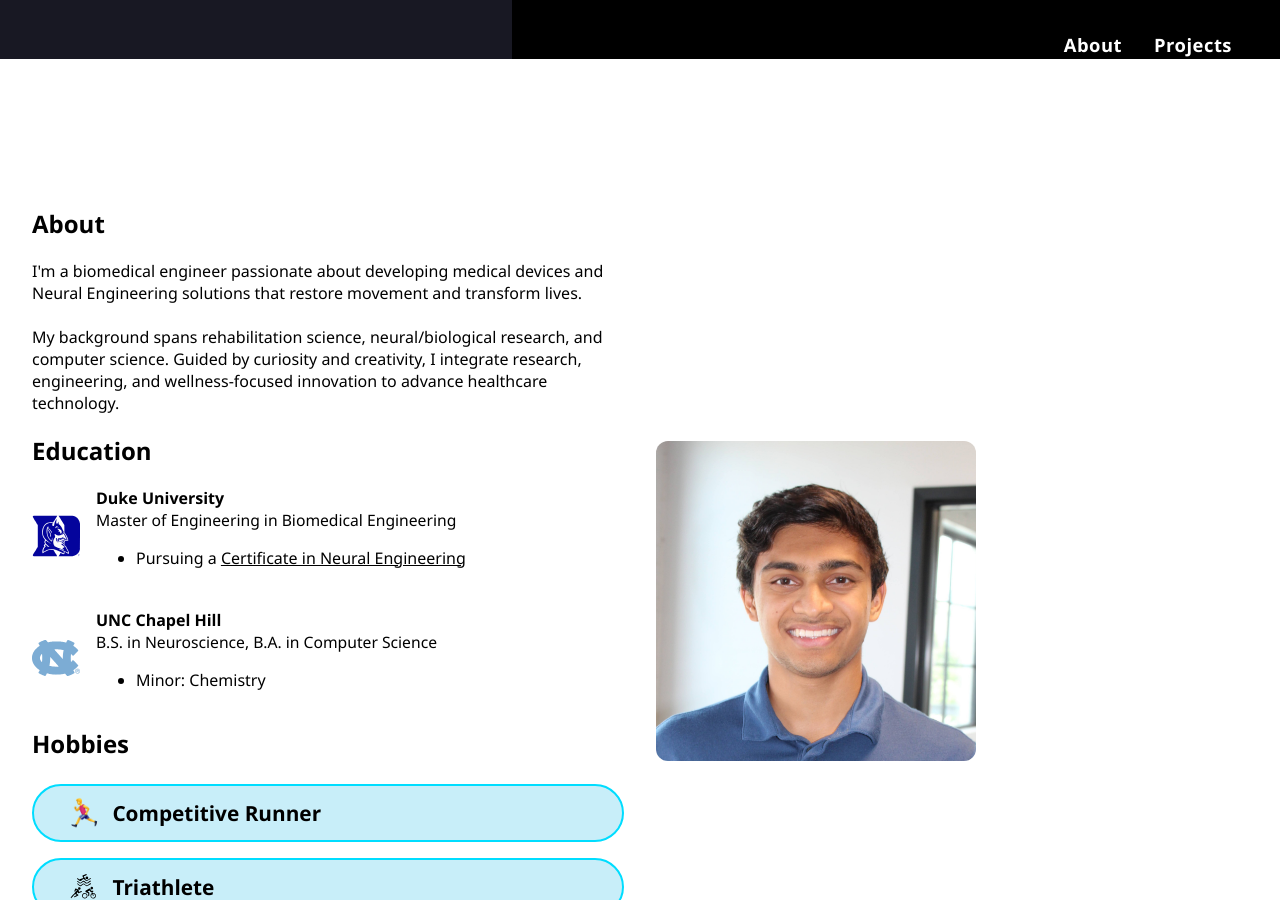
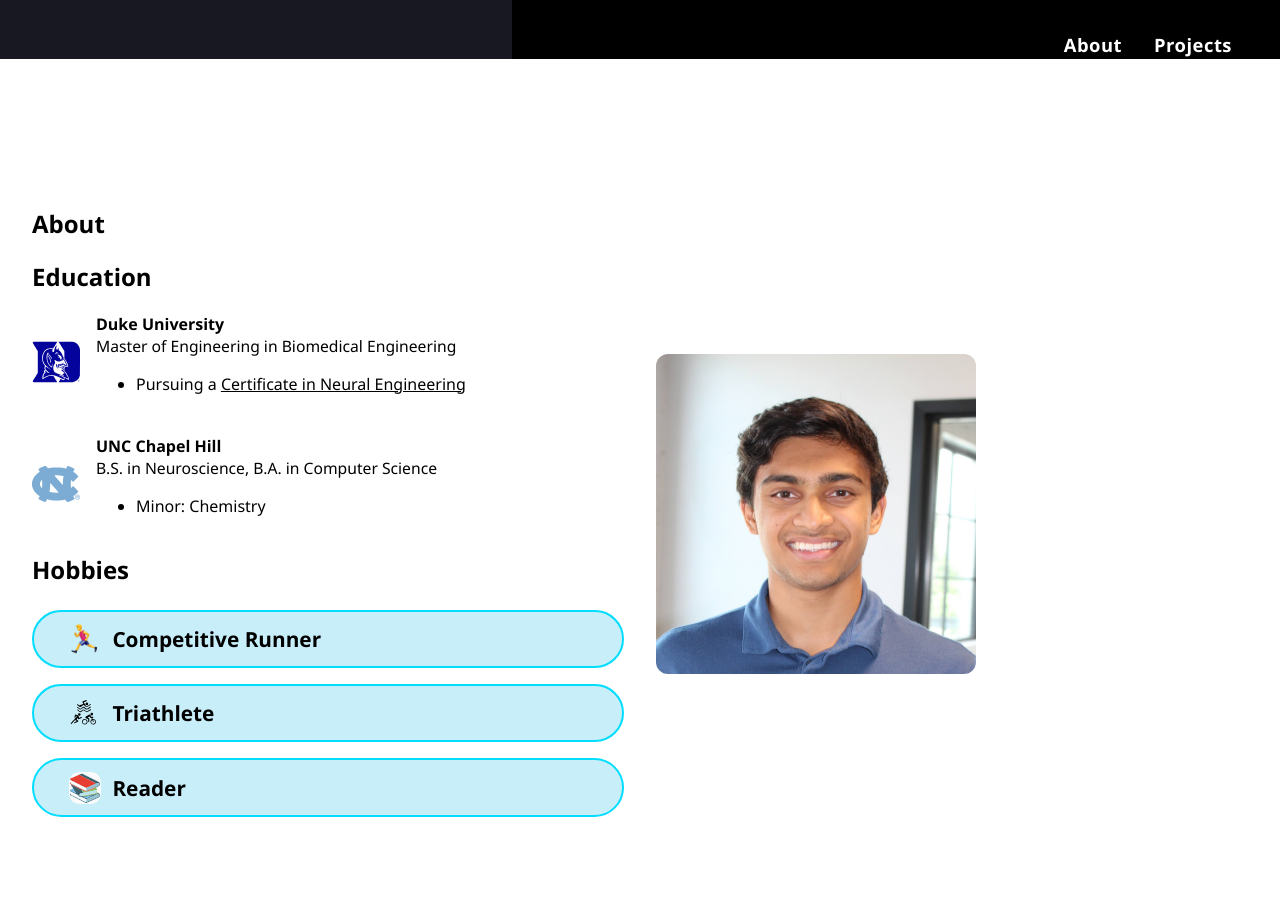
Before and after one commit to sajjy/sajan_patel_duke_bme, a Jekyll site: the page built from index.md, in a window 1280 px wide and 900 px high, scrolled down 841 px. Built offline with Jekyll 4.4.1, drawn with Linux system fonts in a browser that asks for light colours.

Commit message:
Remove bio from 'About Me' section

```diff
--- a/_layouts/default.html
+++ b/_layouts/default.html
@@ -63,14 +63,6 @@
     <div class="project-card">
       <div class="project-text">
         <h1>About </h1>
-        <p>
-          I'm a biomedical engineer passionate about developing medical devices
-          and Neural Engineering solutions that restore movement and transform lives.
-          <br><br>
-          My background spans rehabilitation science, neural/biological research, and computer science.
-          Guided by curiosity and creativity, I integrate research, engineering,
-          and wellness-focused innovation to advance healthcare technology.
-        </p>
 
         <!-- EDUCATION-->
         <h2>Education</h2>
```
